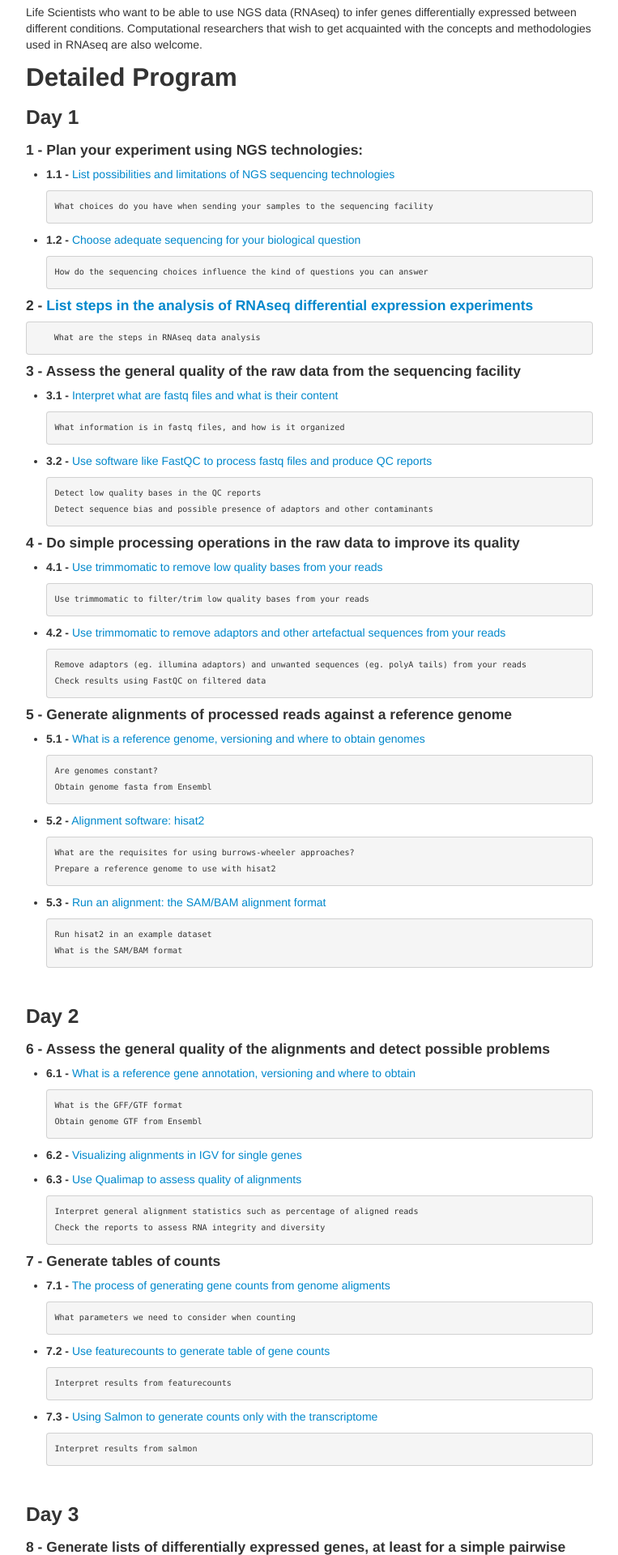
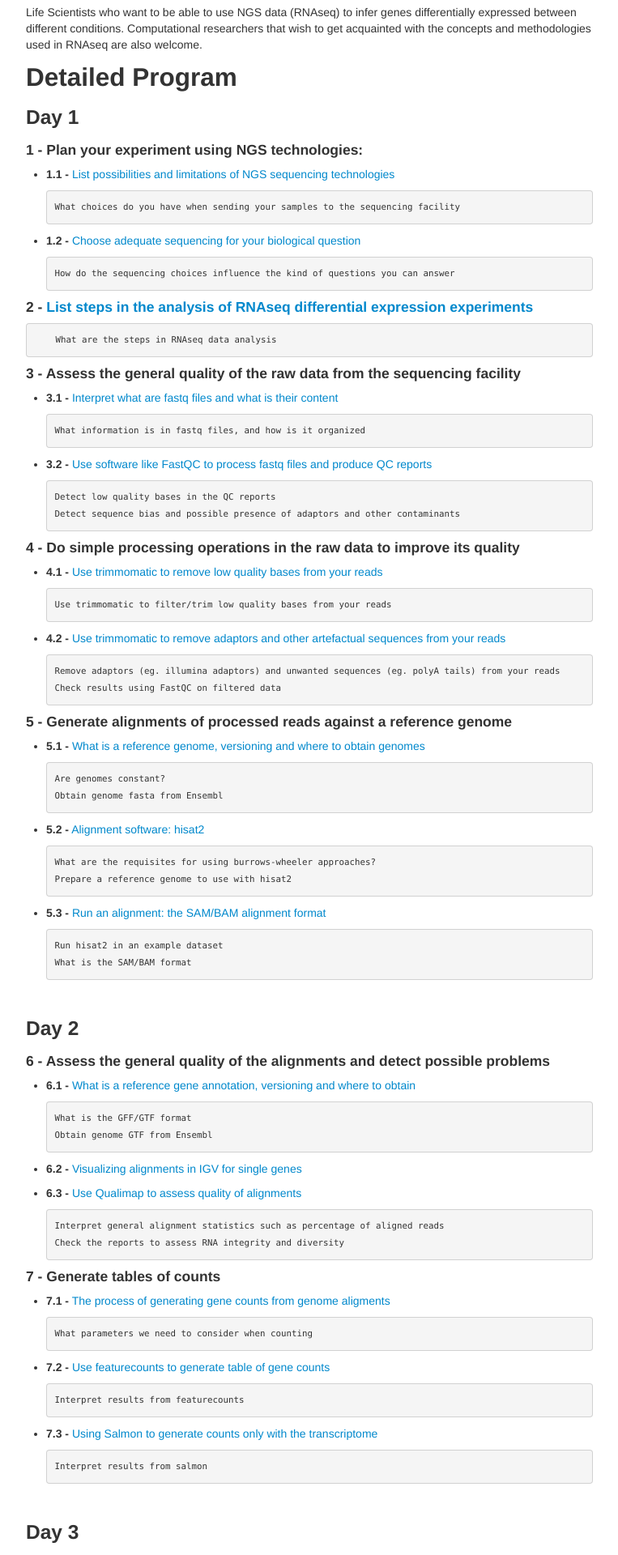
Before and after one commit to GTPB/ADER19F, a Jekyll site: the page built from index.md, in a window 1280 px wide. Shown: the part 1017-2937 px from the top of the page at 81% size, without its empty margins (258-1021 px from the left). Built offline with Jekyll 4.4.1, drawn with Linux system fonts in a browser that asks for light colours.

Commit message:
Update kbroman.css

```diff
--- a/assets/themes/twitter/css/kbroman.css
+++ b/assets/themes/twitter/css/kbroman.css
@@ -8,7 +8,7 @@ code {
 }
 
 pre {
-  font-size: 80%;
+  font-size: 12px;
 }
 
 a code {
```
